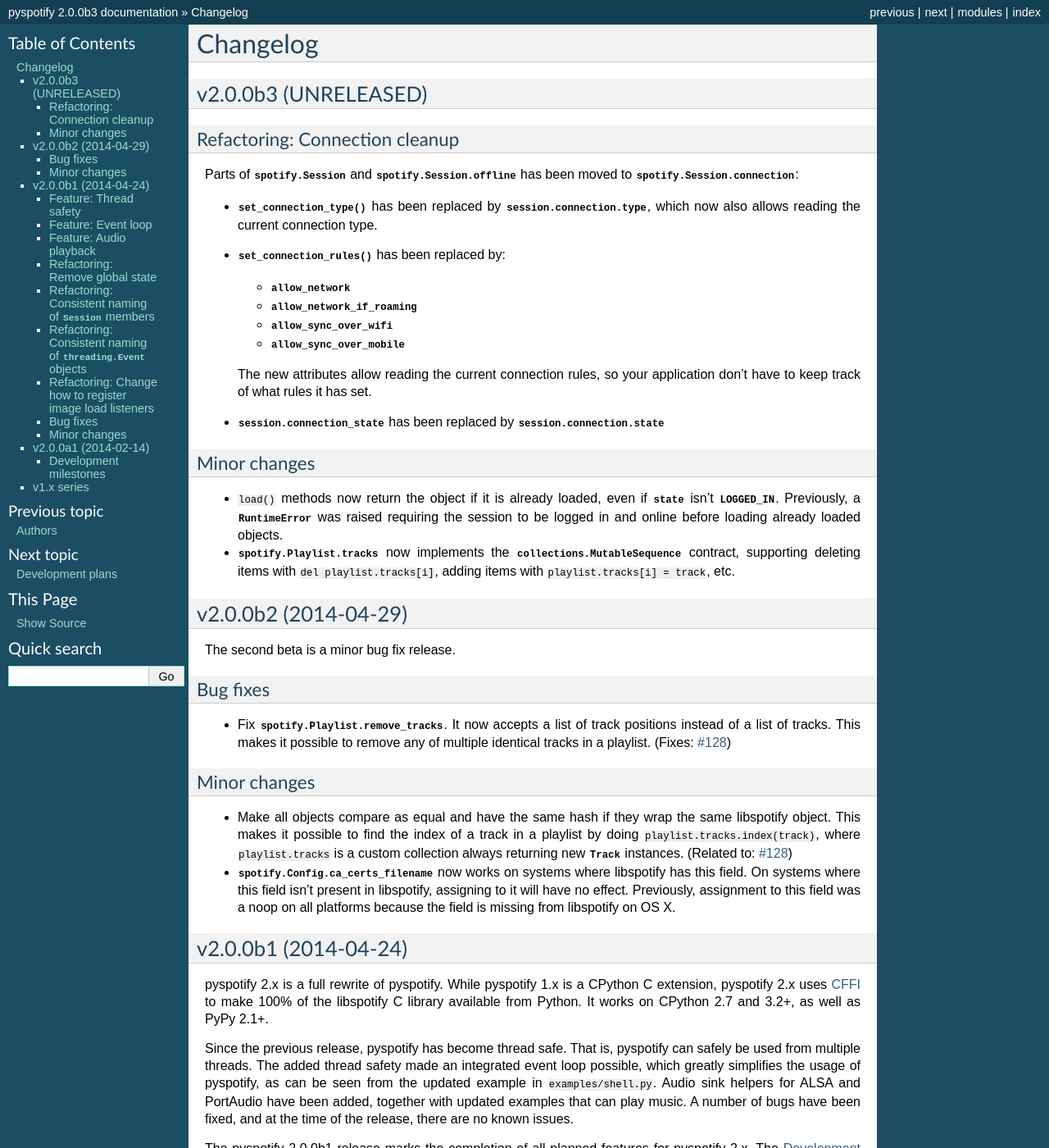
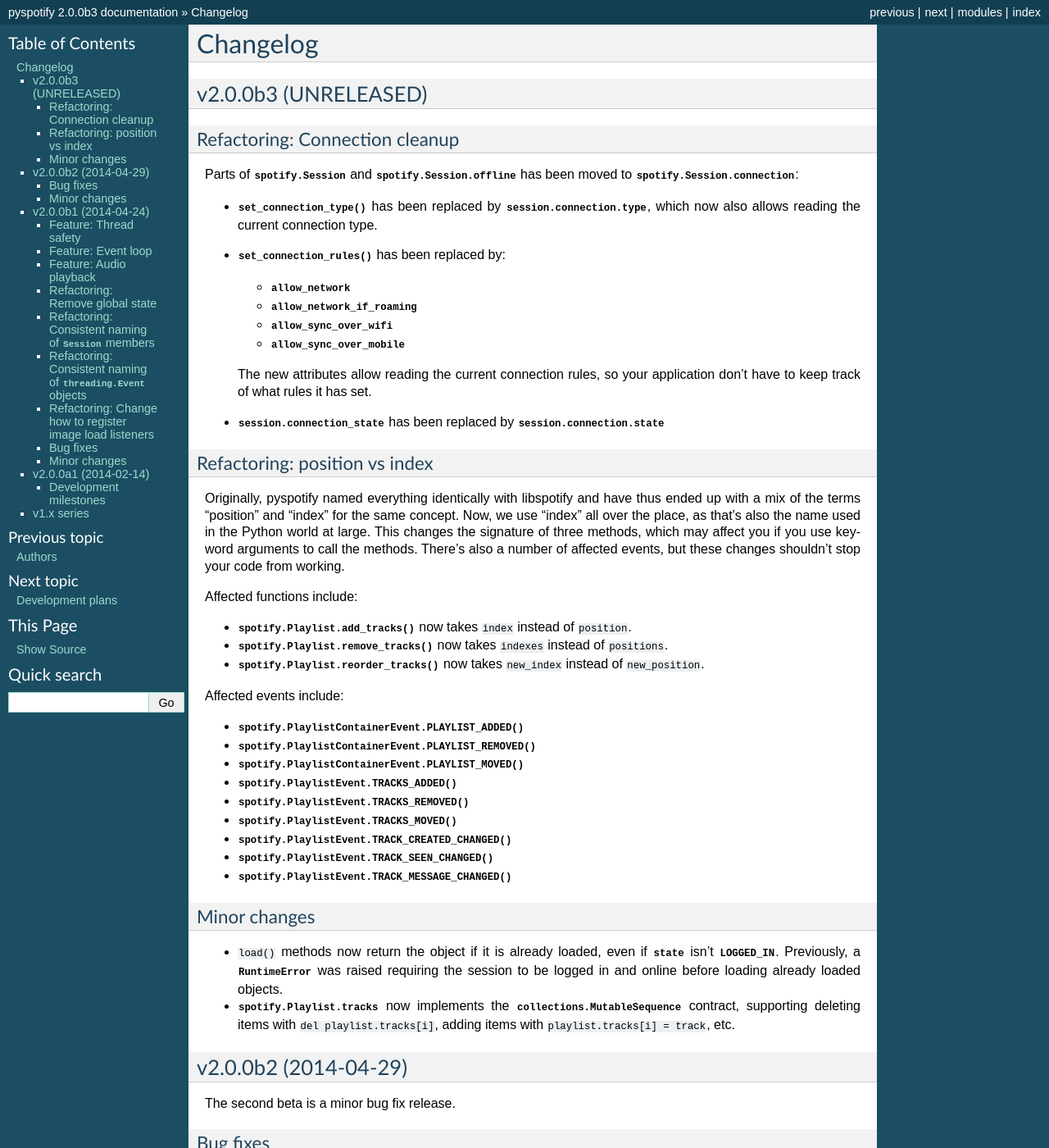
Before and after one commit to jodal/pyspotify, a Sphinx documentation site: the page built from docs/changelog.rst, in a window 1280 px wide and 1400 px high. Shown: the whole window at 82% size. Built offline with Sphinx 7.4.7, drawn with Linux system fonts in a browser that asks for light colours; pages that are not in the unit, such as notebooks, are missing from menus.

Commit message:
playlist: Use 'index' instead of 'position' consistently

```diff
--- a/docs/changelog.rst
+++ b/docs/changelog.rst
@@ -28,6 +28,38 @@ moved to :attr:`spotify.Session.connection`:
 - :attr:`session.connection_state <spotify.Session.connection_state>`
   has been replaced by :attr:`session.connection.state
   <spotify.connection.Connection.state>`
+
+Refactoring: position vs index
+------------------------------
+
+Originally, pyspotify named everything identically with libspotify and have
+thus ended up with a mix of the terms "position" and "index" for the same
+concept. Now, we use "index" all over the place, as that's also the name used
+in the Python world at large. This changes the signature of three methods,
+which may affect you if you use keyword arguments to call the methods. There's
+also a number of affected events, but these changes shouldn't stop your code
+from working.
+
+Affected functions include:
+
+- :meth:`spotify.Playlist.add_tracks` now takes ``index`` instead of
+  ``position``.
+- :meth:`spotify.Playlist.remove_tracks` now takes ``indexes`` instead of
+  ``positions``.
+- :meth:`spotify.Playlist.reorder_tracks` now takes ``new_index`` instead of
+  ``new_position``.
+
+Affected events include:
+
+- :meth:`spotify.PlaylistContainerEvent.PLAYLIST_ADDED`
+- :meth:`spotify.PlaylistContainerEvent.PLAYLIST_REMOVED`
+- :meth:`spotify.PlaylistContainerEvent.PLAYLIST_MOVED`
+- :meth:`spotify.PlaylistEvent.TRACKS_ADDED`
+- :meth:`spotify.PlaylistEvent.TRACKS_REMOVED`
+- :meth:`spotify.PlaylistEvent.TRACKS_MOVED`
+- :meth:`spotify.PlaylistEvent.TRACK_CREATED_CHANGED`
+- :meth:`spotify.PlaylistEvent.TRACK_SEEN_CHANGED`
+- :meth:`spotify.PlaylistEvent.TRACK_MESSAGE_CHANGED`
 
 Minor changes
 -------------
```
Also changed, not shown: 3 other files.
